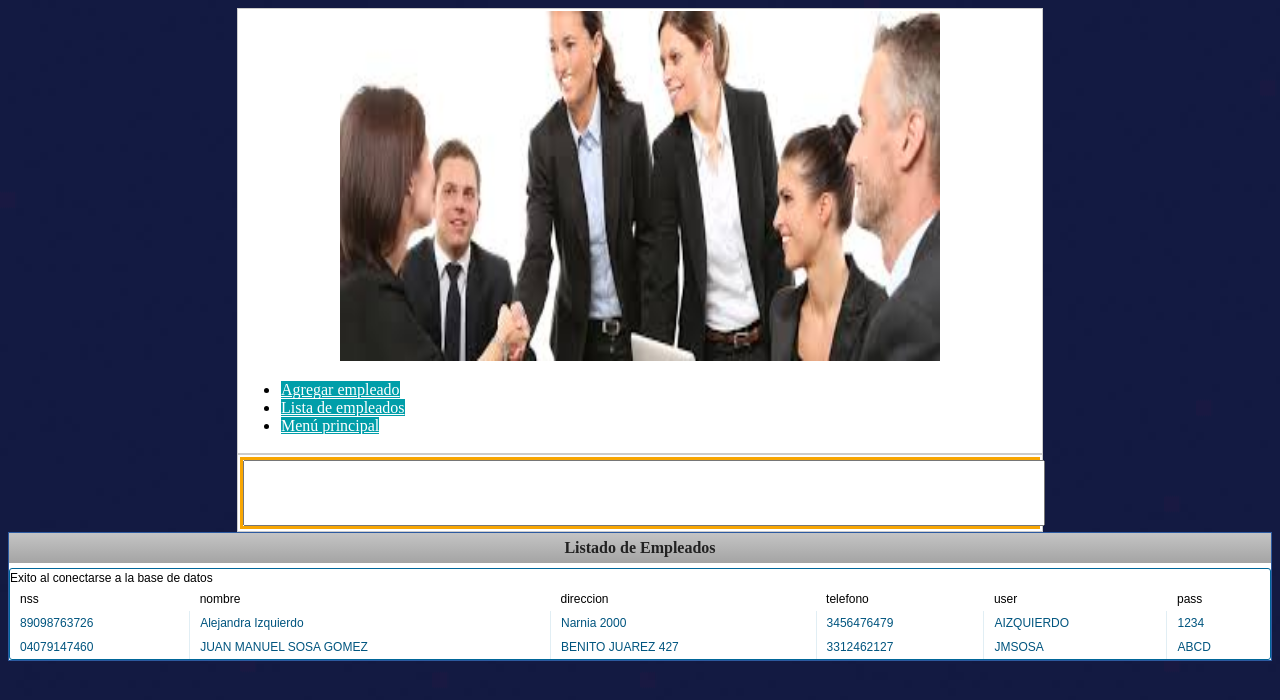
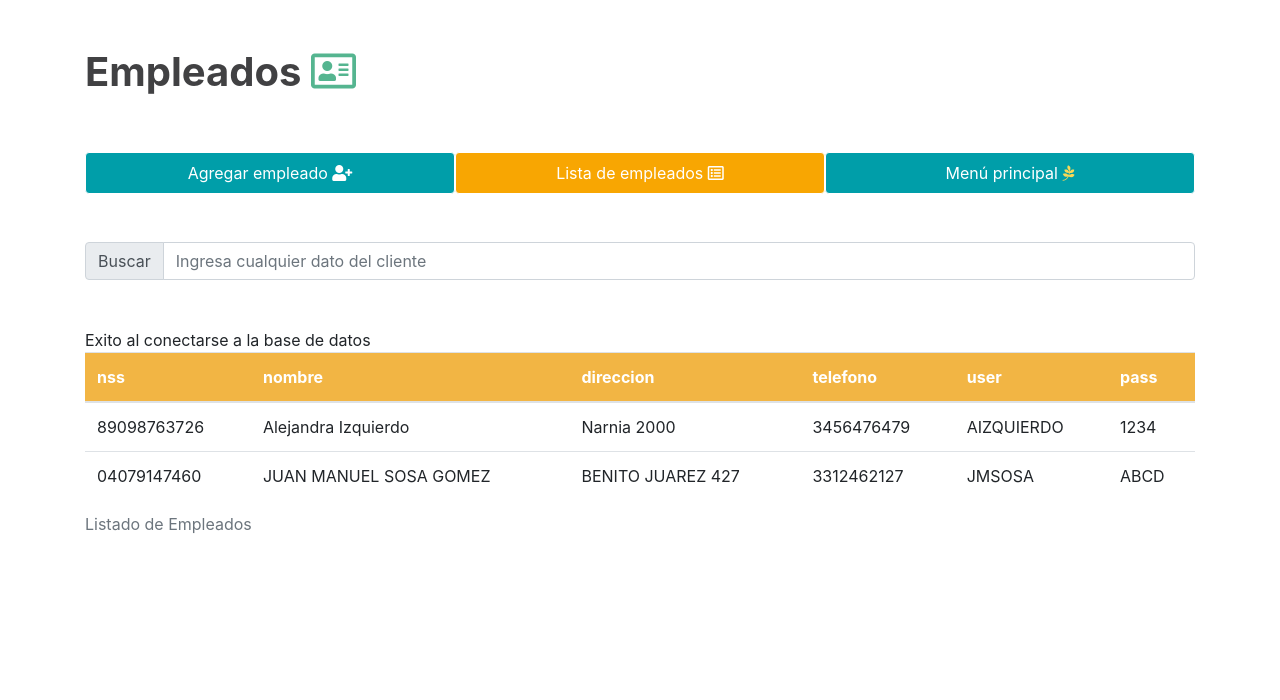
Before and after one commit to pilaralejandra/ingsoft2, a PHP site: page /lista_empleados.html in a window 1280 px wide. Shown: the top 700 px of the page. Run offline with PHP 8.4, Linux system fonts and the light colour scheme; data comes from the database, SQL or seed files in the repository; some libraries are stand-ins or nearby versions.

Commit message:
Lista Empleados terminada y elimine clases innecesarias en clientes

```diff
--- a/clientes.html
+++ b/clientes.html
@@ -3,7 +3,7 @@
   <head>
     <meta charset="utf-8">
     <title>CLIENTES</title>
-    <link rel="stylesheet" href="estilos_clientes.css">
+    <!-- <link rel="stylesheet" href="estilos_clientes.css"> -->
     <link rel="stylesheet" href="css/bootstrap.css">
     <link rel="stylesheet" href="https://use.fontawesome.com/releases/v5.3.1/css/all.css" integrity="sha384-mzrmE5qonljUremFsqc01SB46JvROS7bZs3IO2EmfFsd15uHvIt+Y8vEf7N7fWAU" crossorigin="anonymous">
     <link rel="stylesheet" href="estilos.css">
@@ -11,7 +11,7 @@
 
   <body>
 
-    <header class="contenedor container">
+    <header class="container">
       <div class="row">
         <h1 class="font-weight-bold text-left col-md-12 mt-5 title">Clientes <i class="fas fa-users icon-color"></i></h1>
       </div>
--- a/lista_empleados.html
+++ b/lista_empleados.html
@@ -3,50 +3,65 @@
   <head>
     <meta charset="utf-8">
     <title>EMPLEADOS</title>
+    <link rel="stylesheet" href="css/bootstrap.css">
     <link rel="stylesheet" href="estilos.css">
     <link rel="stylesheet" href="estilos_empleados.css">
+    <link rel="stylesheet" href="https://use.fontawesome.com/releases/v5.3.1/css/all.css" integrity="sha384-mzrmE5qonljUremFsqc01SB46JvROS7bZs3IO2EmfFsd15uHvIt+Y8vEf7N7fWAU" crossorigin="anonymous">
 
     <script src="js/jquery.min.js"></script>
     <script src="buscar_empleados.js"></script>
 
   </head>
 
-  <body background="images/fondo.jpg">
+  <body>
 
-    <header>
-      <div class="contenedor">
-        <div class="logo">
-          <center>
-        <img src="images/empleados.jpg" width="700" height="400"/>
-      </center>
-      </div>
-      <nav class="menu">
-        <ul>
-          <li> <a href="menuempleados.html">Agregar empleado</a> </li>
-          <li> <a href="lista_empleados.html">Lista de empleados</a></li>
-          <li> <a href="inicio.html">Menú principal</a> </li>
-        </ul>
-      </nav>
+    <header class="container">
+      <div class="row">
+        <h1 class="font-weight-bold text-left col-md-12 mt-5 title">Empleados <i class="far fa-address-card icon-color"></i></h1>
       </div>
     </header>
 
+    <div class="container my-5">
+      <nav class="menu nav nav-pills flex-column flex-sm-row">
 
-<div class="contenedor">
+        <a class="flex-md-fill text-sm-center nav-link col-md-4 nav-act" href="menuempleados.html">Agregar empleado <i class="fas fa-user-plus"></i></a> </li>
+        <a class="flex-md-fill text-sm-center nav-link col-md-4 active-color" href="lista_empleados.html">Lista de empleados <i class="far fa-list-alt"></i></a></li>
+        <a class="flex-md-fill text-sm-center nav-link col-md-4 nav-act" href="inicio.html">Menú principal <i class="fab fa-pagelines icono"></i></a> </li>
+
+      </nav>
+    </div>
+
+
+<!-- <div class="contenedor">
   <div class="form center">
     <form action="" method="post" name="search_form" id="search_form">
       <input type="text" name="consulta" id="caja_busqueda">
     </form>
   </div>
+</div> -->
+
+<div class="container">
+  <div class="input-group mb-3">
+    <div class="input-group-prepend">
+      <span class="input-group-text buscar-span" id="basic-addon1">Buscar</span>
+    </div>
+    <input type="text" name="consulta" id="caja_busqueda" class="form-control" placeholder="Ingresa cualquier dato del cliente" aria-label="Username" aria-describedby="basic-addon1">
+  </div>
 </div>
 
- <div id="consultar">
+<div class="container mt-5">
+  <div class="table-responsive" id="datos">
+
+  </div>
+</div>
+ <!-- <div id="consultar">
     <section class="widget">
         <h4 class="widgettitulo">Listado de Empleados</h4>
         <div class="datagrid" id="datos">
 
         </div>
     </section>
-    </div>
+    </div> -->
 
   </body>
 </html>
--- a/menuempleados.html
+++ b/menuempleados.html
@@ -6,12 +6,12 @@
     <link rel="stylesheet" href="css/bootstrap.css">
     <link rel="stylesheet" href="https://use.fontawesome.com/releases/v5.3.1/css/all.css" integrity="sha384-mzrmE5qonljUremFsqc01SB46JvROS7bZs3IO2EmfFsd15uHvIt+Y8vEf7N7fWAU" crossorigin="anonymous">
     <link rel="stylesheet" href="estilos.css">
-    <link rel="stylesheet" href="estilos_empleados.css">
+    <!-- <link rel="stylesheet" href="estilos_empleados.css"> -->
   </head>
 
   <body>
 
-    <header class="contenedor container">
+    <header class="container">
       <div class="row">
         <h1 class="font-weight-bold text-left col-md-12 mt-5 title">Empleados <i class="far fa-address-card icon-color"></i></h1>
       </div>
--- a/php/buscar_empleados.php
+++ b/php/buscar_empleados.php
@@ -1,3 +1,9 @@
+<html>
+<head>
+    <link rel="stylesheet" href="css/bootstrap.css">
+</head>
+
+</html>
 <?php
 require 'conexion.php';
 $conexion = conecta();
@@ -13,15 +19,16 @@ if(isset($_POST['consulta'])){
 $resultado = $conexion->query($query);
 
 if($resultado->num_rows > 0){
-	$salida.="<table class='tabla_datos'>
+	$salida.="<table class='tabla_datos table'>
+				<caption>Listado de Empleados</caption>
 				<thead>
 				<tr>
-				<td>nss</td>
-				<td>nombre</td>
-				<td>direccion</td>
-				<td>telefono</td>
-				<td>user</td>
-				<td>pass</td>
+				<th>nss</th>
+				<th>nombre</th>
+				<th>direccion</th>
+				<th>telefono</th>
+				<th>user</th>
+				<th>pass</th>
 				</tr>
 				</thead>
 				<tbody>";
```
